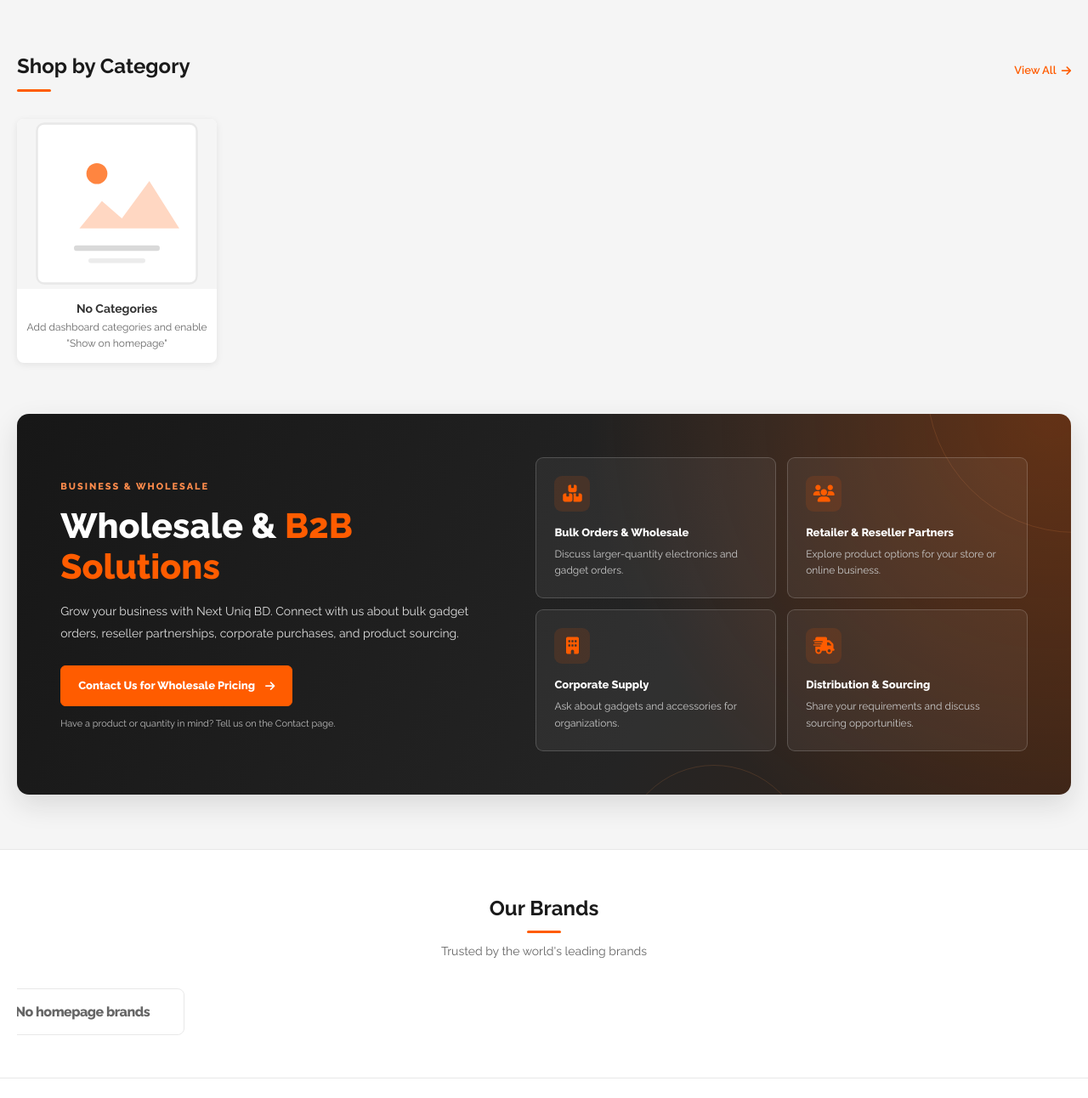
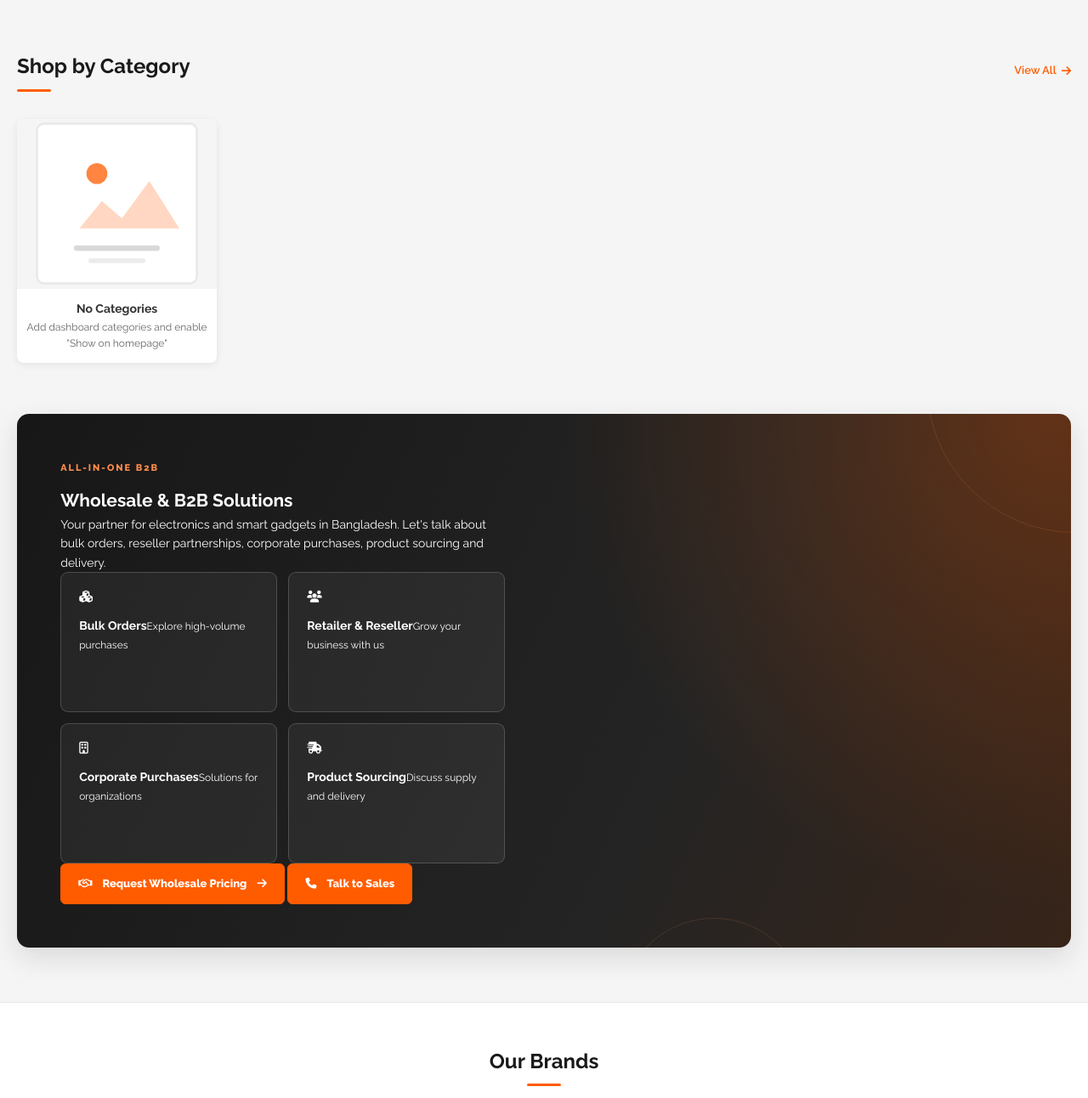
Before and after one commit to kawsarwasa/nextuniqbd, a Django app: page / in a window 1280 px wide. Shown: the part 923-2215 px from the top of the page at 85% size. Run offline with Django 5.2, Linux system fonts and the light colour scheme; data comes from the database, SQL or seed files in the repository; data that the repository does not hold is empty; parts of the project's set-up code (start-up, migrations or seed data) failed here and were passed over.

Commit message:
Match B2B banner layout to reference mockup

```diff
--- a/templates/frontend/partials/home/b2b_section.html
+++ b/templates/frontend/partials/home/b2b_section.html
@@ -1,50 +1,46 @@
-{# Homepage-only B2B promotion. All links reuse the existing Contact page. #}
+{# Homepage-only wholesale promotion; no new forms, pages or navigation items. #}
 <section class="b2b-home-section" aria-labelledby="b2b-home-heading">
   <div class="container">
     <div class="b2b-home-panel">
-      <div class="b2b-home-intro">
-        <span class="b2b-home-eyebrow">Business &amp; Wholesale</span>
-        <h2 id="b2b-home-heading">Wholesale &amp; <span>B2B Solutions</span></h2>
-        <p>
-          Grow your business with Next Uniq BD. Connect with us about bulk gadget orders,
-          reseller partnerships, corporate purchases, and product sourcing.
+      <div class="b2b-home-content">
+        <p class="b2b-home-eyebrow">All-in-One B2B <span aria-hidden="true"></span></p>
+        <h2 id="b2b-home-heading">Wholesale &amp; <span>B2B</span> Solutions</h2>
+        <p class="b2b-home-description">
+          Your partner for electronics and smart gadgets in Bangladesh.
+          Let's talk about bulk orders, reseller partnerships, corporate purchases,
+          product sourcing and delivery.
         </p>
-        <a href="{% url 'frontend_contact' %}" class="b2b-home-cta">
-          Contact Us for Wholesale Pricing
-          <i class="fa-solid fa-arrow-right" aria-hidden="true"></i>
-        </a>
-        <p class="b2b-home-cta-note">Have a product or quantity in mind? Tell us on the Contact page.</p>
-      </div>
 
-      <div class="b2b-home-services" aria-label="Business services">
-        <a href="{% url 'frontend_contact' %}" class="b2b-home-service">
-          <span class="b2b-home-icon"><i class="fa-solid fa-boxes-stacked" aria-hidden="true"></i></span>
-          <span class="b2b-home-service-content">
-            <strong>Bulk Orders &amp; Wholesale</strong>
-            <span>Discuss larger-quantity electronics and gadget orders.</span>
-          </span>
-        </a>
-        <a href="{% url 'frontend_contact' %}" class="b2b-home-service">
-          <span class="b2b-home-icon"><i class="fa-solid fa-users" aria-hidden="true"></i></span>
-          <span class="b2b-home-service-content">
-            <strong>Retailer &amp; Reseller Partners</strong>
-            <span>Explore product options for your store or online business.</span>
-          </span>
-        </a>
-        <a href="{% url 'frontend_contact' %}" class="b2b-home-service">
-          <span class="b2b-home-icon"><i class="fa-solid fa-building" aria-hidden="true"></i></span>
-          <span class="b2b-home-service-content">
-            <strong>Corporate Supply</strong>
-            <span>Ask about gadgets and accessories for organizations.</span>
-          </span>
-        </a>
-        <a href="{% url 'frontend_contact' %}" class="b2b-home-service">
-          <span class="b2b-home-icon"><i class="fa-solid fa-truck-fast" aria-hidden="true"></i></span>
-          <span class="b2b-home-service-content">
-            <strong>Distribution &amp; Sourcing</strong>
-            <span>Share your requirements and discuss sourcing opportunities.</span>
-          </span>
-        </a>
+        <div class="b2b-home-services" aria-label="Business services">
+          <a class="b2b-home-service" href="{% url 'frontend_contact' %}">
+            <i class="fa-solid fa-cubes" aria-hidden="true"></i>
+            <span><strong>Bulk Orders</strong><small>Explore high-volume purchases</small></span>
+          </a>
+          <a class="b2b-home-service" href="{% url 'frontend_contact' %}">
+            <i class="fa-solid fa-users" aria-hidden="true"></i>
+            <span><strong>Retailer &amp; Reseller</strong><small>Grow your business with us</small></span>
+          </a>
+          <a class="b2b-home-service" href="{% url 'frontend_contact' %}">
+            <i class="fa-regular fa-building" aria-hidden="true"></i>
+            <span><strong>Corporate Purchases</strong><small>Solutions for organizations</small></span>
+          </a>
+          <a class="b2b-home-service" href="{% url 'frontend_contact' %}">
+            <i class="fa-solid fa-truck-fast" aria-hidden="true"></i>
+            <span><strong>Product Sourcing</strong><small>Discuss supply and delivery</small></span>
+          </a>
+        </div>
+
+        <div class="b2b-home-actions">
+          <a href="{% url 'frontend_contact' %}" class="b2b-home-cta b2b-home-cta--primary">
+            <i class="fa-regular fa-handshake" aria-hidden="true"></i>
+            Request Wholesale Pricing
+            <i class="fa-solid fa-arrow-right" aria-hidden="true"></i>
+          </a>
+          <a href="{% url 'frontend_contact' %}" class="b2b-home-cta b2b-home-cta--secondary">
+            <i class="fa-solid fa-phone" aria-hidden="true"></i>
+            Talk to Sales
+          </a>
+        </div>
       </div>
     </div>
   </div>
```
